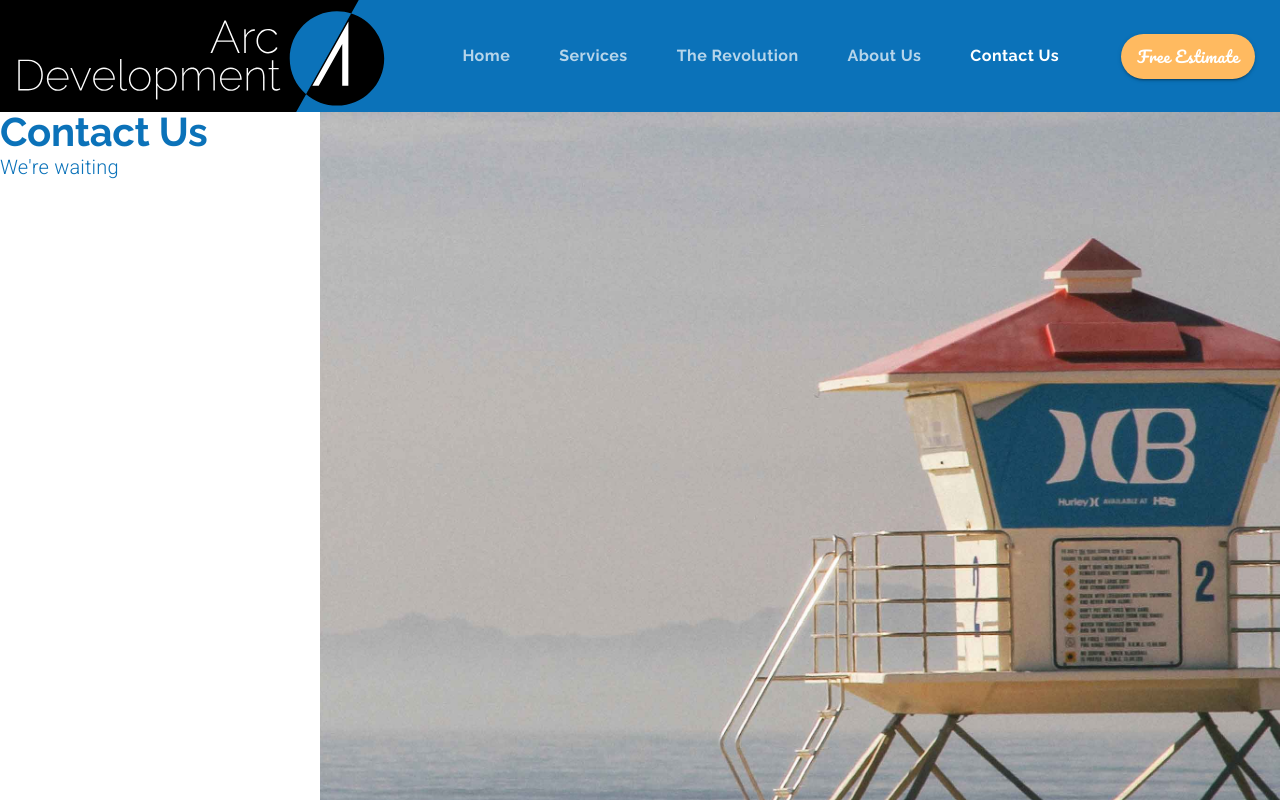
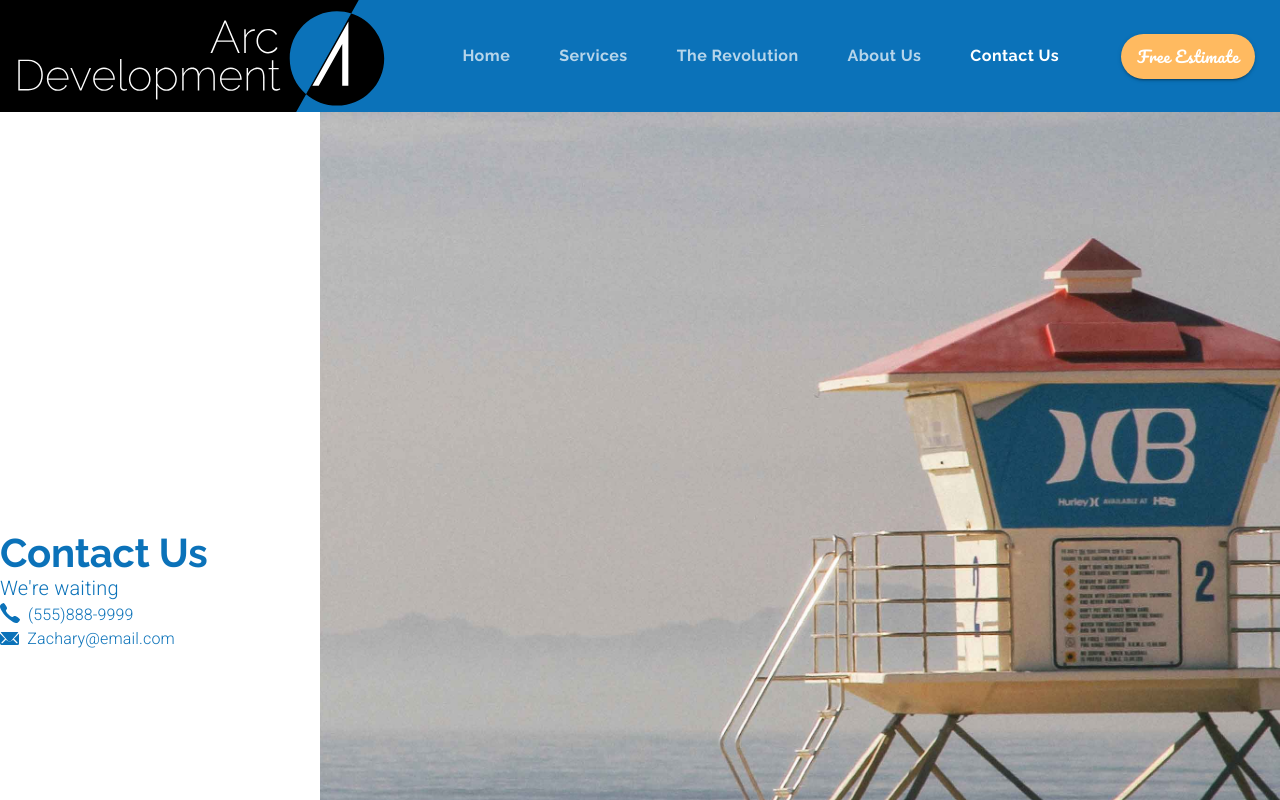
Before and after one commit to jeromeski/aceevolution, a React (Create React App) app: page /contact in a window 1280 px wide. Shown: the top 800 px of the page. Built offline with nearby package versions, Linux system fonts and the light colour scheme.

Commit message:
Contact information

```diff
--- a/src/components/Contact.js
+++ b/src/components/Contact.js
@@ -1,5 +1,5 @@
 import React from 'react';
-import {Link} from 'react-router-dom';
+import { Link } from 'react-router-dom';
 import { makeStyles, useTheme } from '@material-ui/core/styles';
 import {
   Grid,
@@ -8,7 +8,9 @@ import {
   useMediaQuery,
   TextField
 } from '@material-ui/core';
-import background from '../assets/background.jpg'
+import background from '../assets/background.jpg';
+import phoneIcon from '../assets/phone.svg';
+import emailIcon from '../assets/email.svg';
 
 const useStyles = makeStyles(theme => ({
   background: {
@@ -16,9 +18,9 @@ const useStyles = makeStyles(theme => ({
     backgroundPosition: 'center',
     backgroundSize: ' cover',
     backgroundRepeat: 'no-repeat',
-    height: '60em',
+    height: '60em'
   }
-}))
+}));
 
 const Contact = () => {
   const classes = useStyles();
@@ -26,12 +28,46 @@ const Contact = () => {
 
   return (
     <Grid container direction='row'>
-     <Grid item container direction='column' lg={3}>
-       <Typography variant='h2' style={{lineHeight: 1}}> Contact Us</Typography>
-       <Typography variant='body1' style={{ color: theme.palette.common.blue}}> We're waiting</Typography>
-     </Grid>
-     <Grid item container className={classes.background} lg={9}></Grid>
+      <Grid item container direction='column' lg={3} justify='center'>
+        <Grid item>
+          <Typography variant='h2' style={{ lineHeight: 1 }}>
+            {' '}
+            Contact Us
+          </Typography>
+          <Typography
+            variant='body1'
+            style={{ color: theme.palette.common.blue }}>
+            {' '}
+            We're waiting
+          </Typography>
+        </Grid>
+        <Grid item container>
+          <Grid item>
+            <img src={phoneIcon} alt='phone' style={{ marginRight: '0.5em' }} />
+          </Grid>
+          <Grid item>
+            <Typography
+              variant='body1'
+              style={{ color: theme.palette.common.blue, fontSize: '1rem' }}>
+              (555)888-9999
+            </Typography>
+          </Grid>
+        </Grid>
+        <Grid item container>
+          <Grid item>
+            <img src={emailIcon} alt='envelope' style={{ marginRight: '0.5em', verticalAlign: 'bottom' }} />
+          </Grid>
+          <Grid item>
+            <Typography
+              variant='body1'
+              style={{ color: theme.palette.common.blue, fontSize: '1rem' }}  >
+              Zachary@email.com
+            </Typography>
+          </Grid>
+        </Grid>
 
+      </Grid>
+      <Grid item container className={classes.background} lg={9}></Grid>
     </Grid>
   );
 };
```
